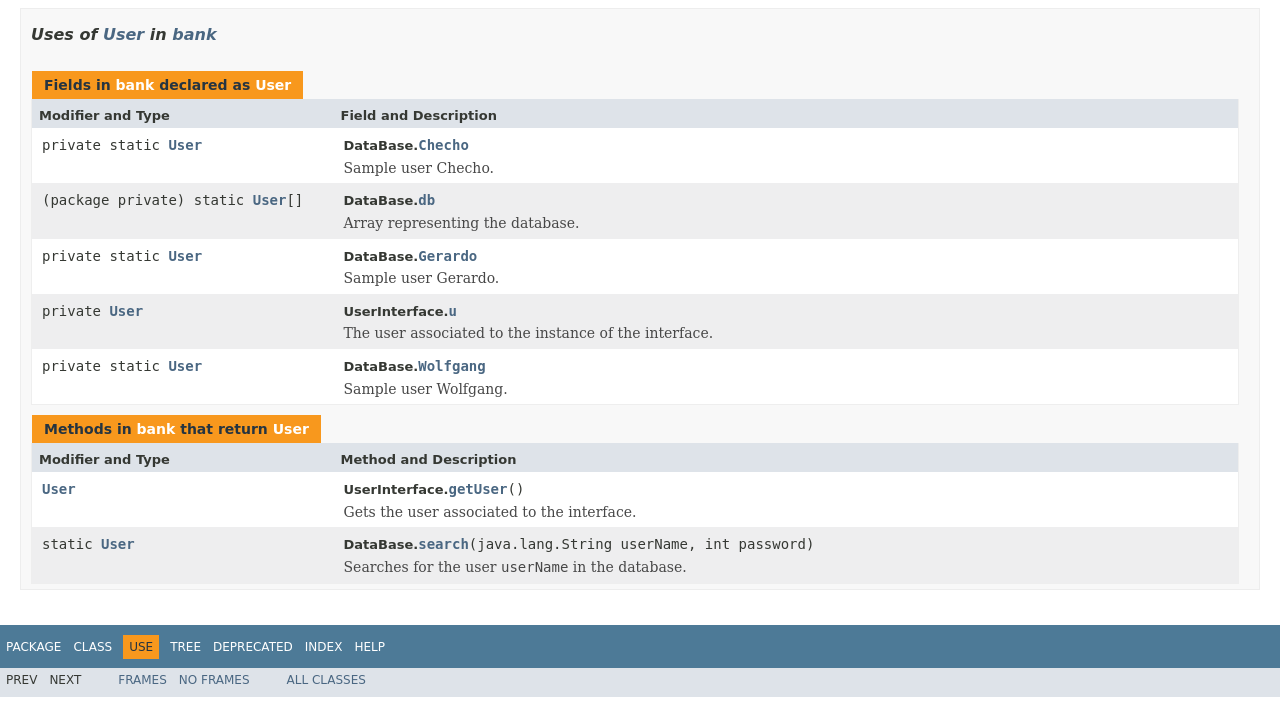
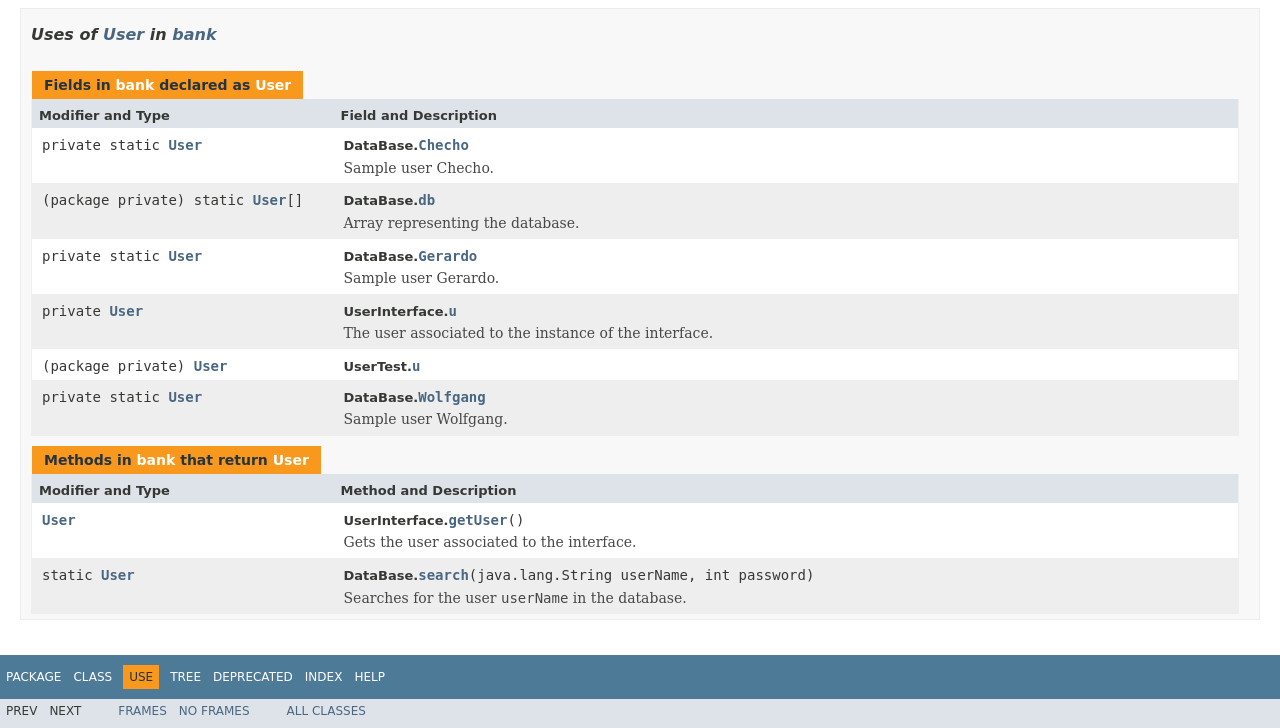
Before and after one commit to mchimento/Bank, a plain HTML site: page doc/bank/class-use/User.html in a window 1280 px wide. Shown: the part 152-880 px from the top of the page. Before the commit the page ends 849 px from the top, so only its background shows below. Drawn offline with Linux system fonts and the light colour scheme; a web font is replaced by a local one.

Commit message:
Update User.html

```diff
--- a/doc/bank/class-use/User.html
+++ b/doc/bank/class-use/User.html
@@ -2,9 +2,9 @@
 <!-- NewPage -->
 <html lang="en">
 <head>
-<!-- Generated by javadoc (1.8.0_151) on Tue Nov 21 16:47:32 CET 2017 -->
+<!-- Generated by javadoc (1.8.0_151) on Mon Dec 11 14:29:19 CET 2017 -->
 <title>Uses of Class bank.User</title>
-<meta name="date" content="2017-11-21">
+<meta name="date" content="2017-12-11">
 <link rel="stylesheet" type="text/css" href="../../stylesheet.css" title="Style">
 <script type="text/javascript" src="../../script.js"></script>
 </head>
@@ -111,6 +111,10 @@
 </td>
 </tr>
 <tr class="altColor">
+<td class="colFirst"><code>(package private) <a href="../../bank/User.html" title="class in bank">User</a></code></td>
+<td class="colLast"><span class="typeNameLabel">UserTest.</span><code><span class="memberNameLink"><a href="../../bank/UserTest.html#u">u</a></span></code>&nbsp;</td>
+</tr>
+<tr class="rowColor">
 <td class="colFirst"><code>private static <a href="../../bank/User.html" title="class in bank">User</a></code></td>
 <td class="colLast"><span class="typeNameLabel">DataBase.</span><code><span class="memberNameLink"><a href="../../bank/DataBase.html#Wolfgang">Wolfgang</a></span></code>
 <div class="block">Sample user Wolfgang.</div>
```
